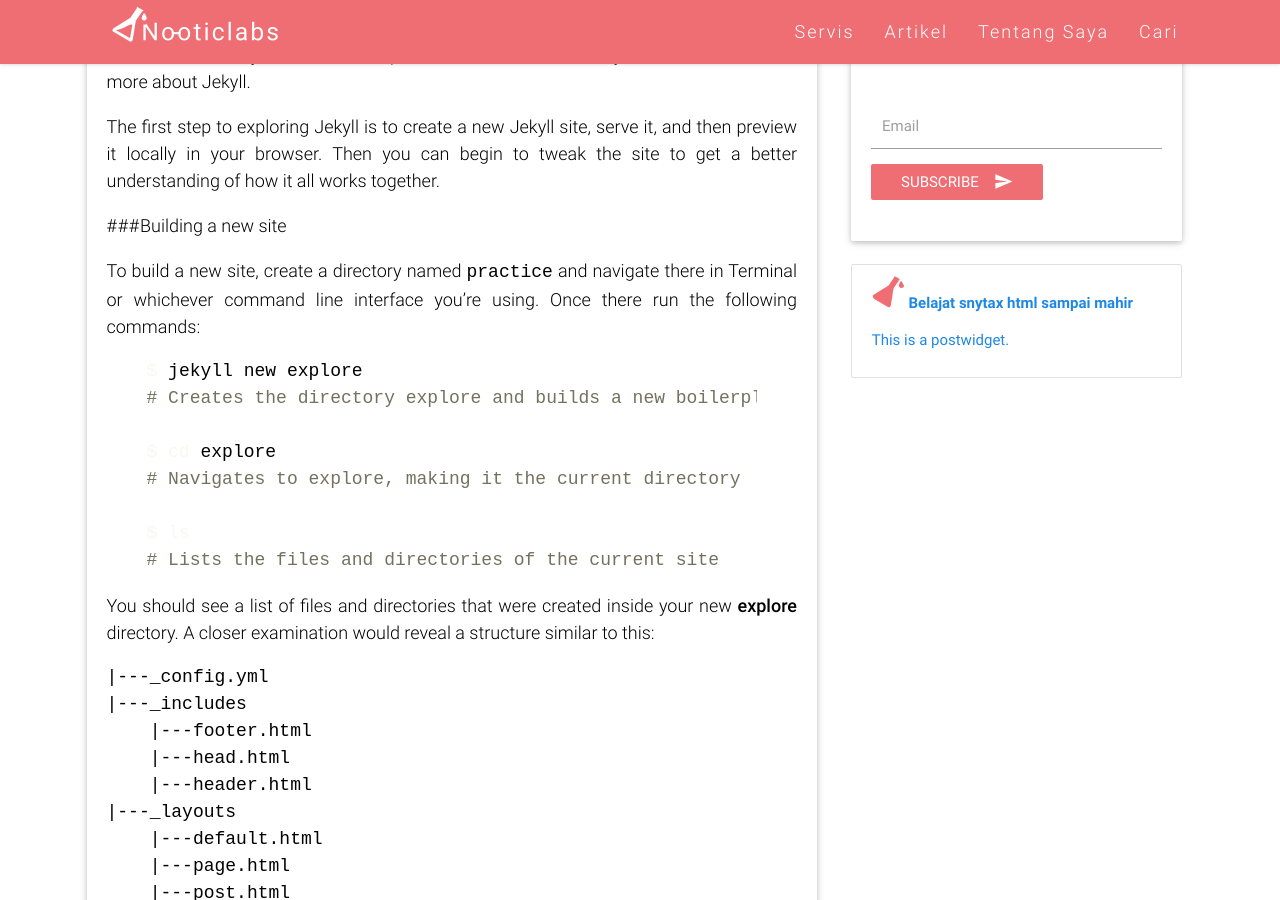
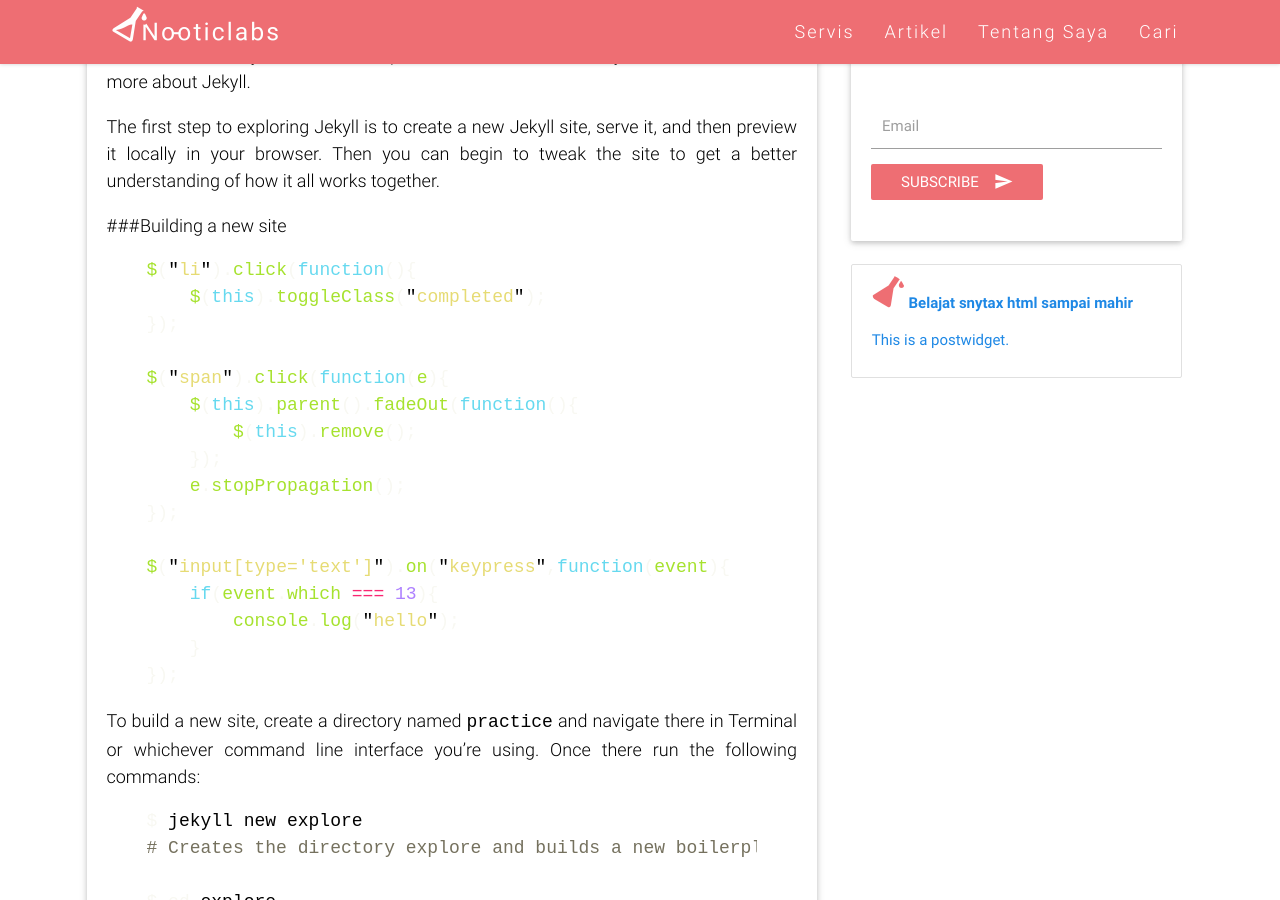
Before and after one commit to nooticlabs/nooticlabs.github.io, a Jekyll site: the page built from _posts/laravel/2015-04-23-exploring-jekyll.md, in a window 1280 px wide and 900 px high, scrolled down 833 px. Built offline with Jekyll 4.4.1, drawn with Linux system fonts in a browser that asks for light colours; comment, search, counter and statistics services are not loaded.

Commit message:
Adding javascript syntax highlighting on post

```diff
--- a/_posts/laravel/2015-04-23-exploring-jekyll.md
+++ b/_posts/laravel/2015-04-23-exploring-jekyll.md
@@ -13,6 +13,25 @@ Once Jekyll is installed you can begin to explore its functionality. In this pos
 The first step to exploring Jekyll is to create a new Jekyll site, serve it, and then preview it locally in your browser. Then you can begin to tweak the site to get a better understanding of how it all works together.
 
 ###Building a new site
+
+{% highlight javascript %}
+$("li").click(function(){
+    $(this).toggleClass("completed");
+});
+
+$("span").click(function(e){
+    $(this).parent().fadeOut(function(){
+        $(this).remove();
+    });
+    e.stopPropagation();
+});
+
+$("input[type='text']").on("keypress",function(event){
+    if(event.which === 13){
+        console.log("hello");
+    }
+});
+{% endhighlight %}
 
 To build a new site, create a directory named `practice` and navigate there in Terminal or whichever command line interface you’re using. Once there run the following commands:
 
```
Also changed, not shown: _posts/android/2016-03-21-belajar-android.md (+2 -2 lines), _posts/android/2016-04-21-belajar-php.md (+19 -0 lines), _posts/laravel/2016-01-21-belajar-jekyll.md (+19 -0 lines), _posts/laravel/2016-02-21-belajar-css.md (+3 -2 lines).
